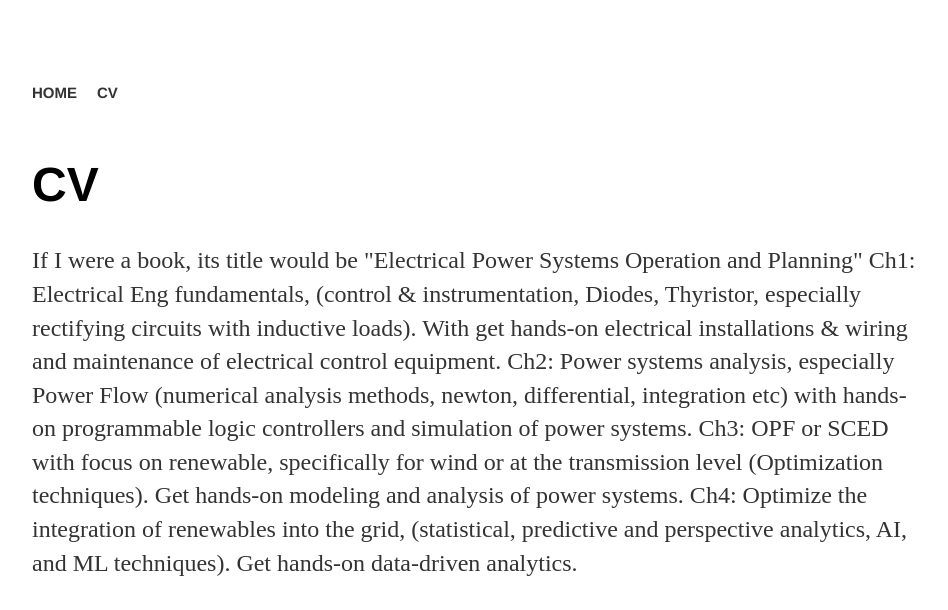
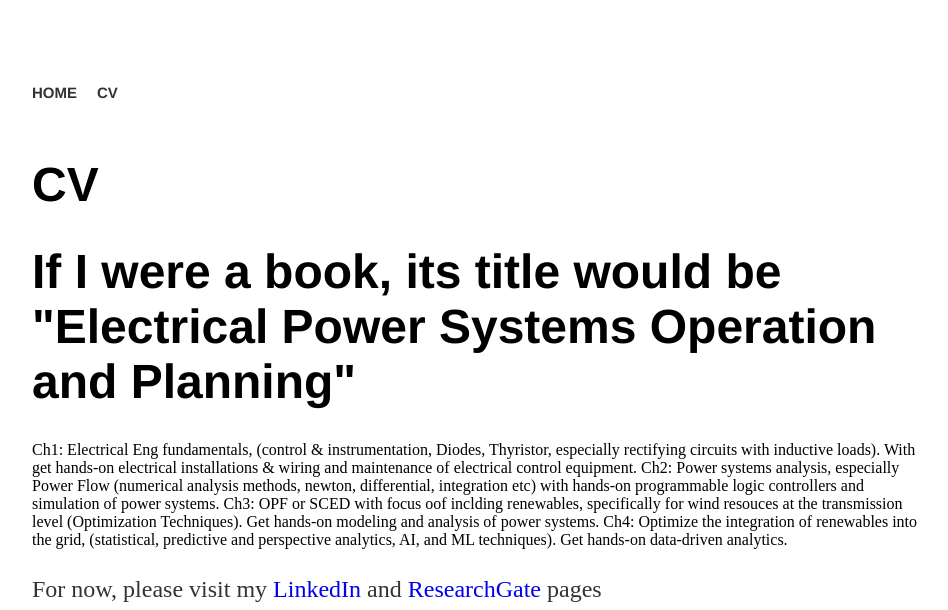
Before and after one commit to MohamedAbuella/MohamedAbuella.github.io, a Jekyll site: the page built from cv/index.html, in a window 1280 px wide. Shown: the top 610 px of the page, without its empty margins (160-1108 px from the left). Built offline with Jekyll 4.4.1, drawn with Linux system fonts in a browser that asks for light colours; nearby versions of some CDN libraries; a script that is not in the unit is left out; comment, search, counter and statistics services are not loaded.

Commit message:
Update index.html

```diff
--- a/cv/index.html
+++ b/cv/index.html
@@ -6,10 +6,10 @@ title: CV
 	<p></p>
 	<h1>CV</h1>
 	<p>
-If I were a book, its title would be "Electrical Power Systems Operation and Planning"</h1>
+<h1>If I were a book, its title would be "Electrical Power Systems Operation and Planning"</h1>
 Ch1: Electrical Eng fundamentals, (control & instrumentation, Diodes, Thyristor, especially rectifying circuits with inductive loads). With get hands-on electrical installations & wiring and maintenance of electrical control equipment.
 Ch2: Power systems analysis, especially Power Flow (numerical analysis methods, newton, differential, integration etc) with hands-on programmable logic controllers and simulation of power systems.
-Ch3: OPF or SCED with focus on renewable, specifically for wind or at the transmission level (Optimization techniques). Get hands-on modeling and analysis of power systems.
+Ch3: OPF or SCED with focus oof inclding renewables, specifically for wind resouces at the transmission level (Optimization Techniques). Get hands-on modeling and analysis of power systems.
 Ch4: Optimize the integration of renewables into the grid,  (statistical, predictive and perspective analytics, AI, and ML techniques). Get hands-on data-driven analytics.</p>
 
 <p>For now, please visit my <a href="https://www.linkedin.com/in/mohamed-abuella/" target="_blank">LinkedIn</a> and <a href="https://www.researchgate.net/profile/Mohamed_Abuella" target="_blank"> ResearchGate</a> pages</p>
```
